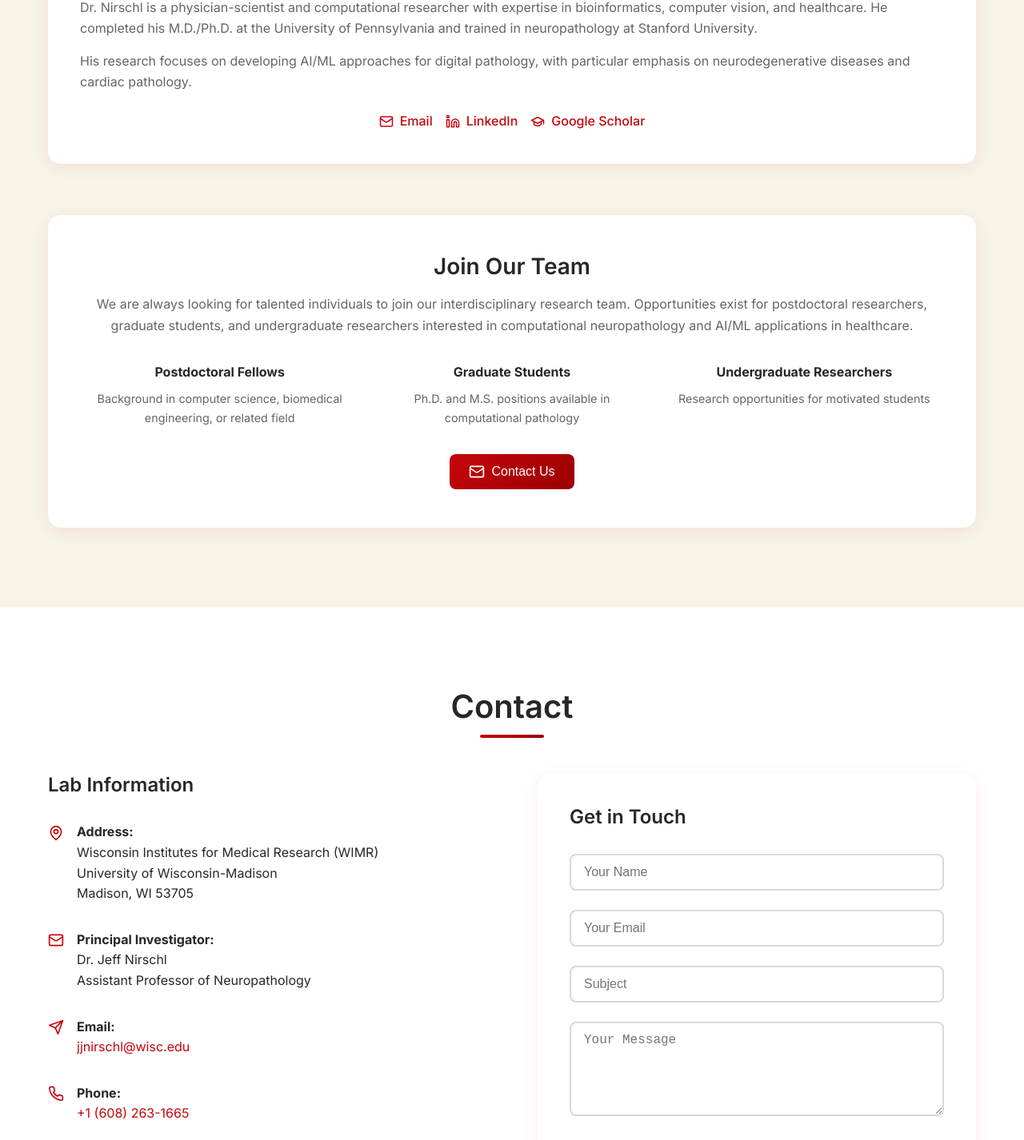
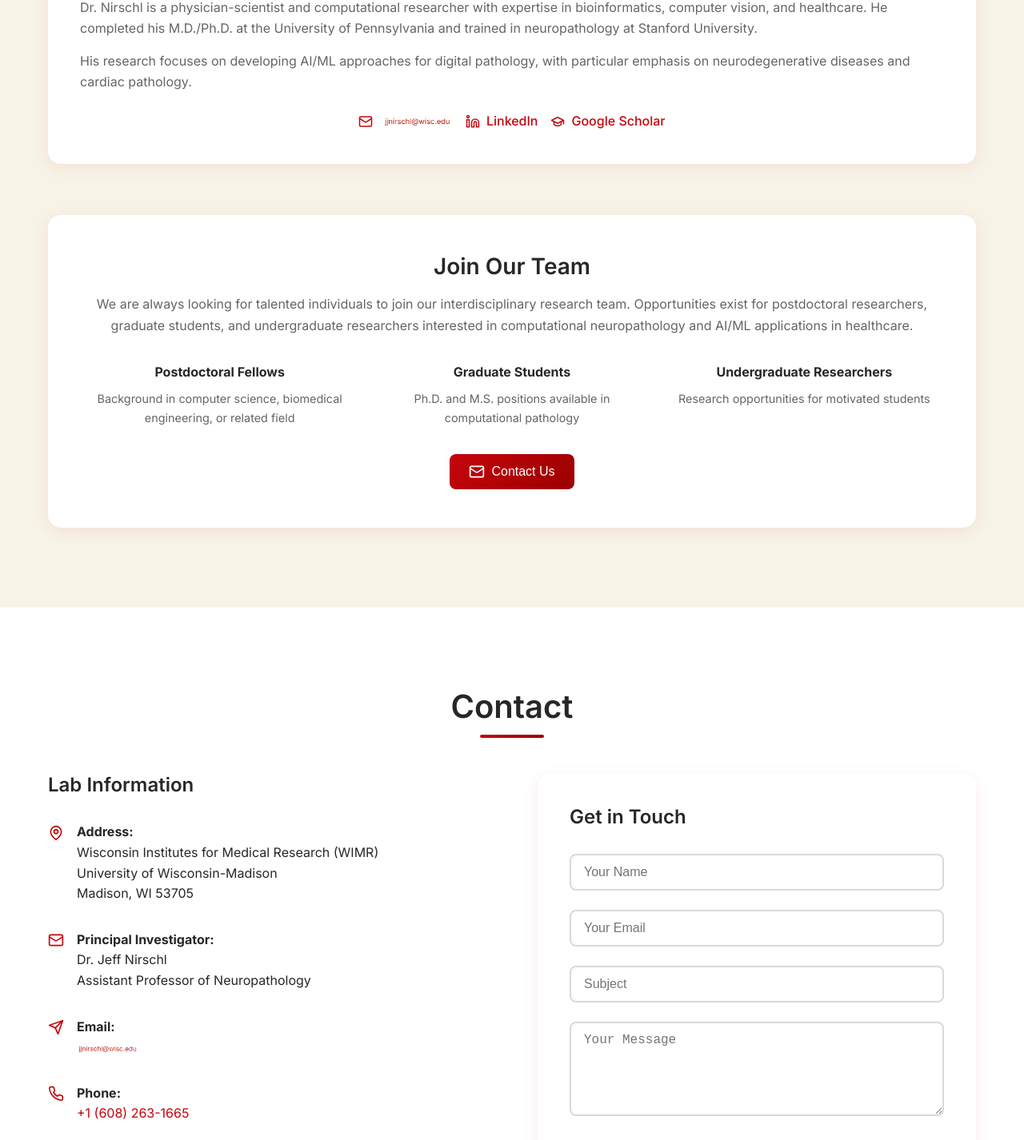
Before and after one commit to nirschl-lab/nirschl-lab-website, a React (Create React App) app: page / in a window 1280 px wide. Shown: the part 5277-6703 px from the top of the page at 80% size. Built offline with nearby package versions, Linux system fonts and the light colour scheme.

Commit message:
fix: made email to image

```diff
--- a/src/App.css
+++ b/src/App.css
@@ -814,6 +814,31 @@
   color: var(--primary-color);
 }
 
+/* Email image styling for spam protection */
+.email-image {
+  display: inline-block;
+  max-height: 20px;
+  vertical-align: middle;
+  filter: none;
+  transition: opacity 0.3s ease;
+}
+
+.email-image-link {
+  display: flex;
+  align-items: center;
+  gap: 0.5rem;
+}
+
+.email-image-link:hover .email-image {
+  opacity: 0.8;
+}
+
+/* Contact item email image specific styling */
+.contact-item .email-image {
+  max-height: 16px;
+  margin-top: 2px;
+}
+
 /* Responsive Design */
 @media (max-width: 768px) {
   .nav-menu {
--- a/src/components/Contact.js
+++ b/src/components/Contact.js
@@ -130,7 +130,14 @@ const Contact = () => {
                 <Send size={20} />
                 <div>
                   <strong>Email:</strong><br />
-                  <a href="mailto:jjnirschl@wisc.edu">jjnirschl@wisc.edu</a>
+                  <a href="mailto:jjnirschl@wisc.edu">
+                    <img
+                      src="/assets/email.png"
+                      alt="Email address"
+                      className="email-image"
+                      style={{ height: '16px', verticalAlign: 'middle' }}
+                    />
+                  </a>
                 </div>
               </div>
 
--- a/src/components/Team.js
+++ b/src/components/Team.js
@@ -73,12 +73,17 @@ const Team = () => {
                 <div className="member-links">
                   <motion.a
                     href="mailto:jjnirschl@wisc.edu"
-                    className="member-link"
+                    className="member-link email-image-link"
                     whileHover={{ scale: 1.1 }}
                     whileTap={{ scale: 0.9 }}
                   >
                     <Mail size={18} />
-                    Email
+                    <img
+                      src="/assets/email.png"
+                      alt="Email address"
+                      className="email-image"
+                      style={{ height: '18px', marginLeft: '4px' }}
+                    />
                   </motion.a>
                   <motion.a
                     href="https://www.linkedin.com/in/jeff-nirschl-56700918/"
```
Also changed, not shown: public/assets/email.png (added).
